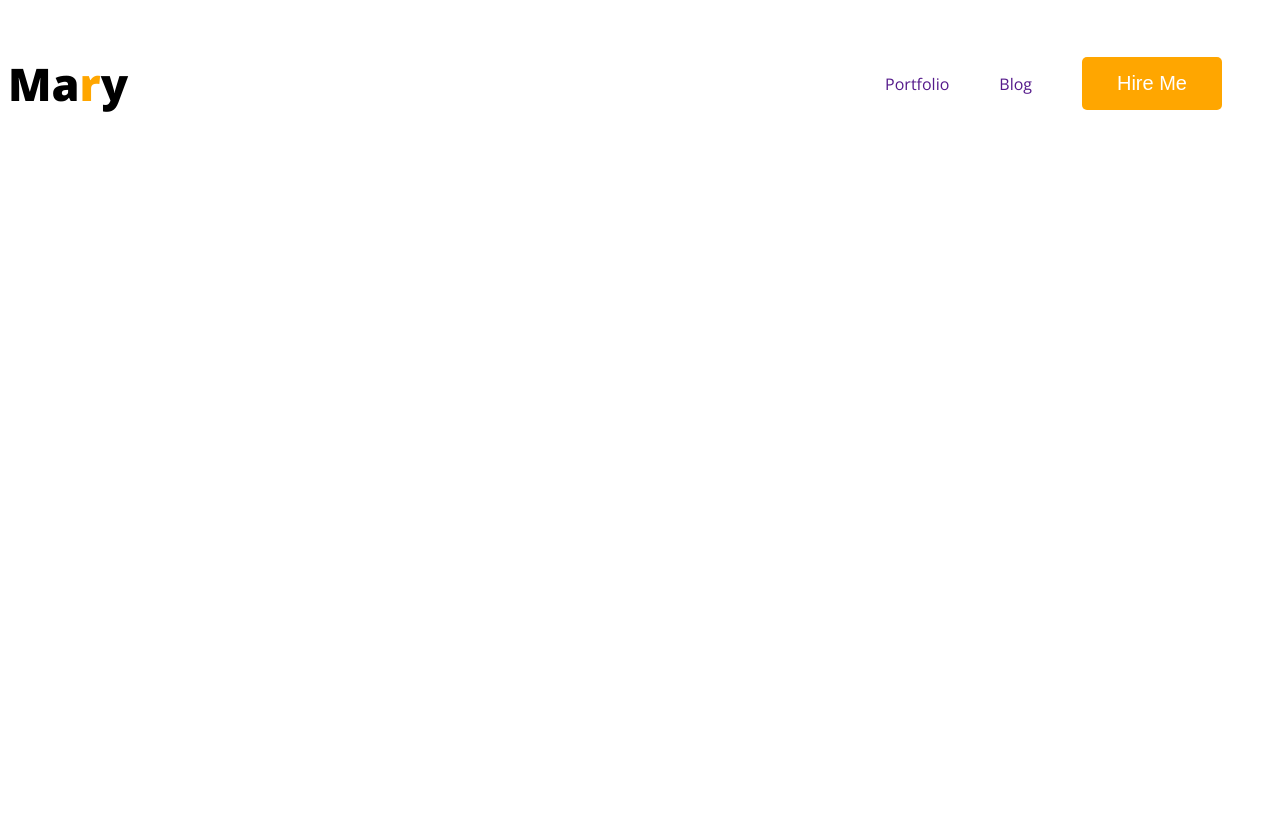
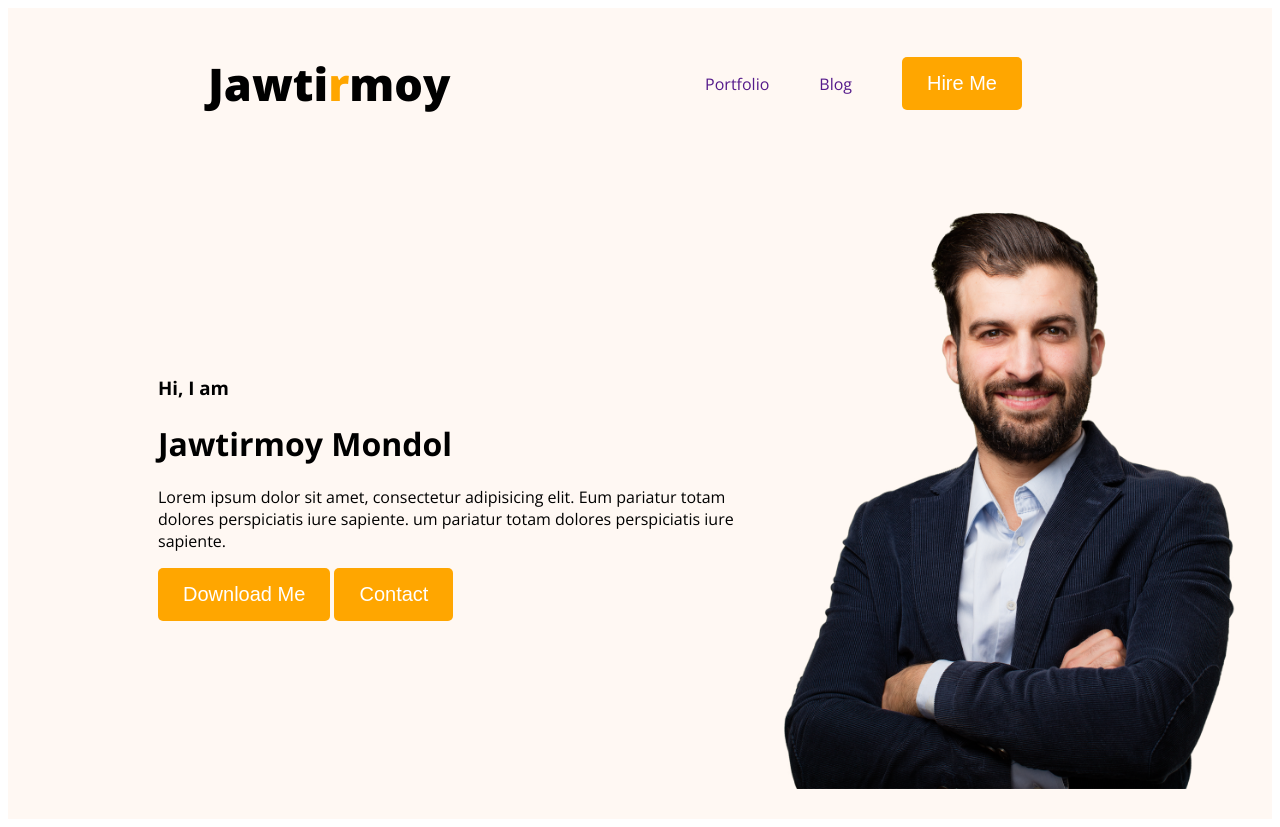
Before and after one commit to Jawtirmoy/my-portfolio, a plain HTML site: page index.html in a window 1280 px wide. Before the commit the page ends 800 px from the top, so only its background shows below. Drawn offline with nearby package versions, Linux system fonts and the light colour scheme.

Commit message:
Images & banner added

```diff
--- a/index.html
+++ b/index.html
@@ -13,9 +13,9 @@
     <link rel="stylesheet" href="styles/style.css" />
   </head>
   <body>
-    <header>
+    <header class="header">
       <nav>
-        <h3 class="nav-title">Ma<span class="single-text">r</span>y</h3>
+        <h3 class="nav-title">Jawti<span class="single-text">r</span>moy</h3>
         <ul>
           <li><a href="">Portfolio</a></li>
 
@@ -24,6 +24,20 @@
           <li><button class="btn-primary">Hire Me</button></li>
         </ul>
       </nav>
+      <div class="banner">
+        <div>
+          <h3>Hi, I am</h3>
+          <h1>Jawtirmoy Mondol</h1>
+          <p>
+            Lorem ipsum dolor sit amet, consectetur adipisicing elit. Eum
+            pariatur totam dolores perspiciatis iure sapiente. um pariatur totam
+            dolores perspiciatis iure sapiente.
+          </p>
+          <button class="btn-primary">Download Me</button>
+          <button class="btn-primary">Contact</button>
+        </div>
+        <img class="profile-pic" src="images/hardy.png" alt="hardy" />
+      </div>
     </header>
   </body>
 </html>
--- a/styles/style.css
+++ b/styles/style.css
@@ -8,6 +8,7 @@ nav {
   display: flex;
   justify-content: space-between;
   align-items: center;
+  margin: 0 200px;
 }
 
 .nav-title {
@@ -28,7 +29,7 @@ nav {
   border: none;
   font-size: 20px;
   font-weight: 700px;
-  padding: 15px 35px;
+  padding: 15px 25px;
 }
 nav > ul {
   display: flex;
@@ -43,3 +44,19 @@ nav li {
 nav a {
   text-decoration: none;
 }
+
+/* header related style */
+.header {
+  background-color: #fff8f3;
+}
+
+.banner {
+  padding: 30px 30px 30px 150px;
+  display: flex;
+  align-items: center;
+}
+
+.banner .profile-pic {
+  width: 500px;
+  height: 600px;
+}
```
Also changed, not shown: images/developer.png (added), images/hardy.png (added), images/header_bg.png (added), images/icons/facebook.png (added), images/icons/insta.png (added), images/icons/js.png (added), images/icons/mongo.png (added), images/icons/nodejs.png (added), images/icons/react.png (added), images/icons/twitter.png (added).
